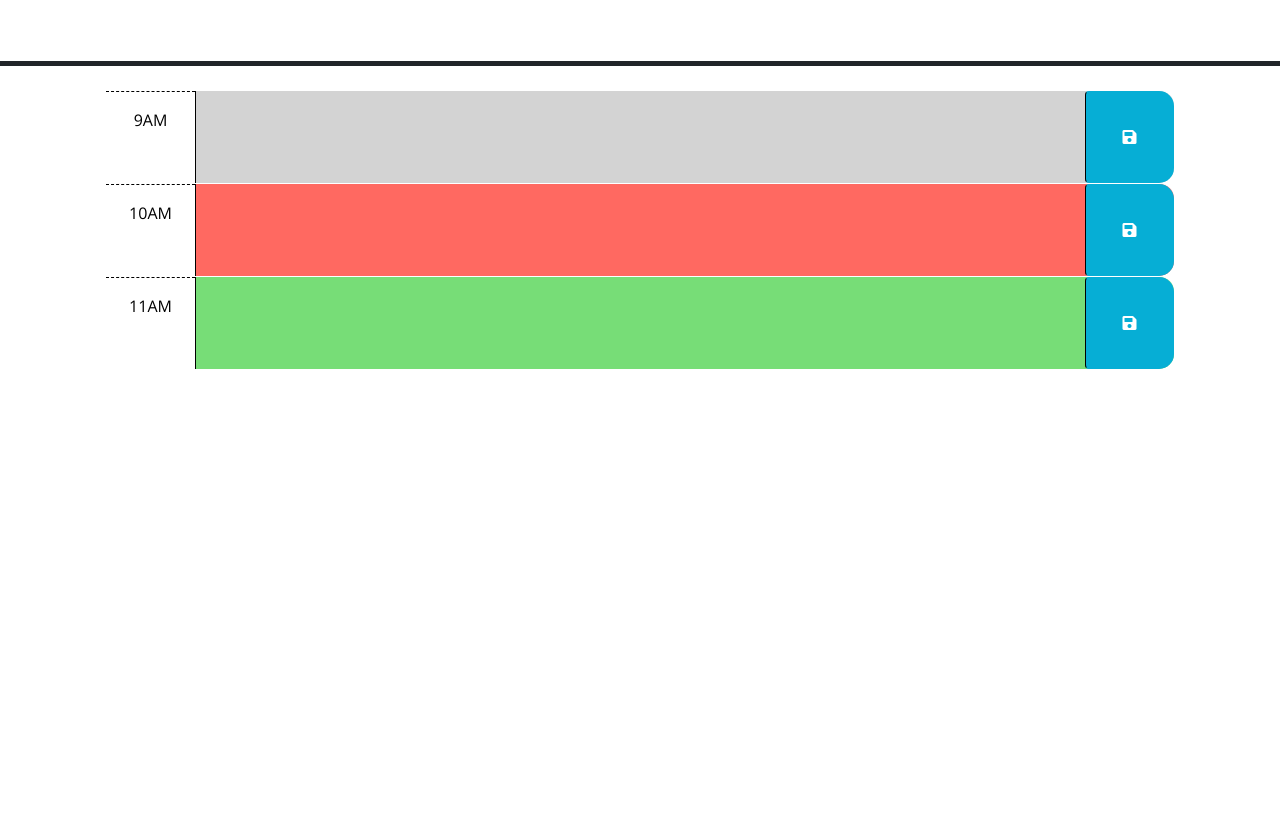
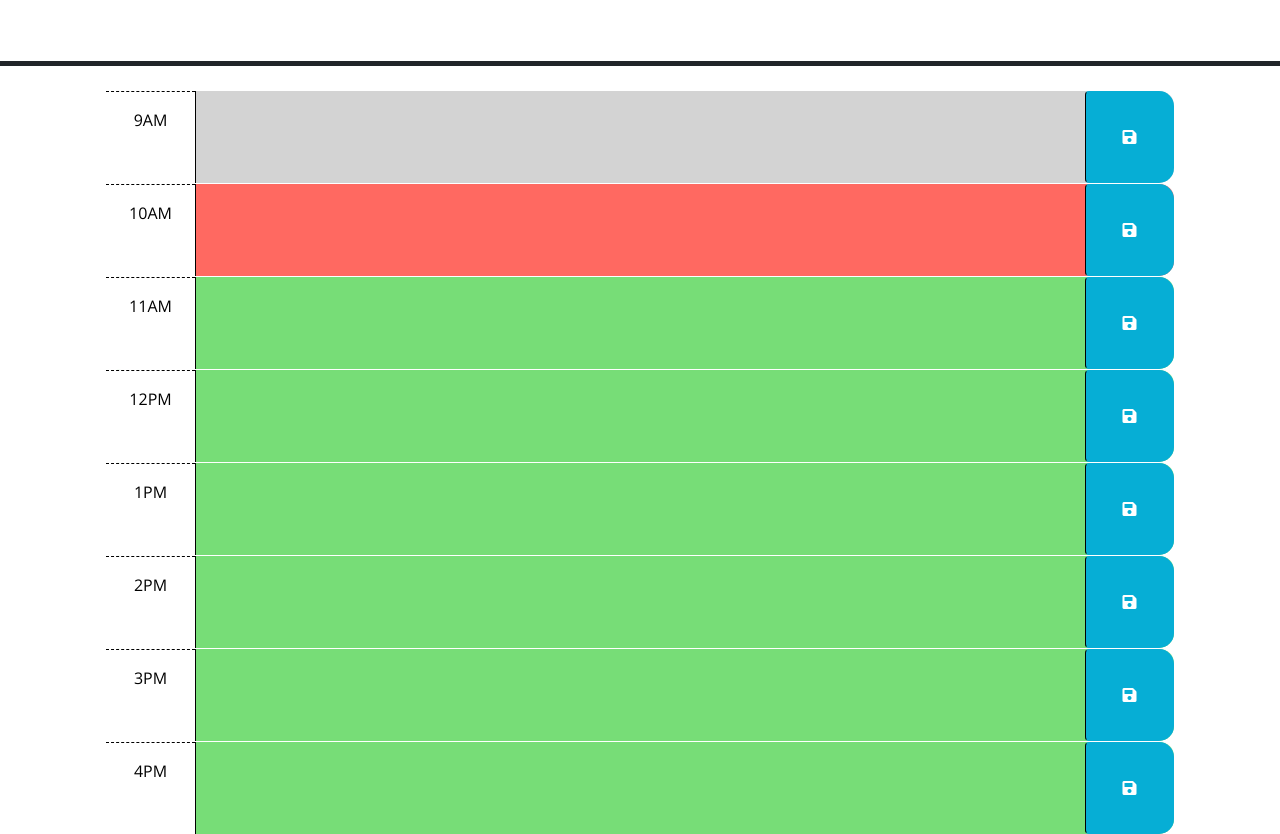
Before and after one commit to NikhilPrince/Calender, a plain HTML site: page index.html in a window 1280 px wide. Shown: the part 166-1000 px from the top of the page. Before the commit the page ends 800 px from the top, so only its background shows below. Drawn offline with nearby package versions, Linux system fonts and the light colour scheme.

Commit message:
updated html

```diff
--- a/index.html
+++ b/index.html
@@ -42,7 +42,7 @@
       <!-- Example of a past time block. The "past" class adds a gray background color. -->
       <div id="hour-9" class="row time-block past">
         <div class="col-2 col-md-1 hour text-center py-3">9AM</div>
-        <textarea class="col-8 col-md-10 description" rows="3"> </textarea>
+        <textarea class="col-8 col-md-10 description" type="data" id="9AM" hour="09" rows="3"> </textarea>
         <button class="btn saveBtn col-2 col-md-1" aria-label="save">
           <i class="fas fa-save" aria-hidden="true"></i>
         </button>
@@ -51,7 +51,7 @@
       <!-- Example of a a present time block. The "present" class adds a red background color. -->
       <div id="hour-10" class="row time-block present">
         <div class="col-2 col-md-1 hour text-center py-3">10AM</div>
-        <textarea class="col-8 col-md-10 description" rows="3"> </textarea>
+        <textarea class="col-8 col-md-10 description" type="data" id="10AM" hour="10" rows="3"> </textarea>
         <button class="btn saveBtn col-2 col-md-1" aria-label="save">
           <i class="fas fa-save" aria-hidden="true"></i>
         </button>
@@ -60,11 +60,53 @@
       <!-- Example of a future time block. The "future" class adds a green background color. -->
       <div id="hour-11" class="row time-block future">
         <div class="col-2 col-md-1 hour text-center py-3">11AM</div>
-        <textarea class="col-8 col-md-10 description" rows="3"> </textarea>
+        <textarea class="col-8 col-md-10 description" type="data" id="11AM" hour="11" rows="3"> </textarea>
         <button class="btn saveBtn col-2 col-md-1" aria-label="save">
           <i class="fas fa-save" aria-hidden="true"></i>
         </button>
       </div>
+
+      <div id="hour-11" class="row time-block future">
+        <div class="col-2 col-md-1 hour text-center py-3">12PM</div>
+        <textarea class="col-8 col-md-10 description" type="data" id="12PM" hour="12" rows="3"> </textarea>
+        <button class="btn saveBtn col-2 col-md-1" aria-label="save">
+          <i class="fas fa-save" aria-hidden="true"></i>
+        </button>
+      </div>
+
+      <div id="hour-11" class="row time-block future">
+        <div class="col-2 col-md-1 hour text-center py-3">1PM</div>
+        <textarea class="col-8 col-md-10 description" type="data" id="1PM" hour="13" rows="3"> </textarea>
+        <button class="btn saveBtn col-2 col-md-1" aria-label="save">
+          <i class="fas fa-save" aria-hidden="true"></i>
+        </button>
+      </div>
+
+      <div id="hour-11" class="row time-block future">
+        <div class="col-2 col-md-1 hour text-center py-3">2PM</div>
+        <textarea class="col-8 col-md-10 description" type="data" id="2PM" hour="14" rows="3"> </textarea>
+        <button class="btn saveBtn col-2 col-md-1" aria-label="save">
+          <i class="fas fa-save" aria-hidden="true"></i>
+        </button>
+      </div>
+
+      <div id="hour-11" class="row time-block future">
+        <div class="col-2 col-md-1 hour text-center py-3">3PM</div>
+        <textarea class="col-8 col-md-10 description" type="data" id="3PM" hour="15" rows="3"> </textarea>
+        <button class="btn saveBtn col-2 col-md-1" aria-label="save">
+          <i class="fas fa-save" aria-hidden="true"></i>
+        </button>
+      </div>
+
+      <div id="hour-11" class="row time-block future">
+        <div class="col-2 col-md-1 hour text-center py-3">4PM</div>
+        <textarea class="col-8 col-md-10 description" type="data" id="4PM" hour="16" rows="3"> </textarea>
+        <button class="btn saveBtn col-2 col-md-1" aria-label="save">
+          <i class="fas fa-save" aria-hidden="true"></i>
+        </button>
+      </div>
+
+
 
     <script src="https://code.jquery.com/jquery-3.4.1.min.js"></script>
     <script
```
